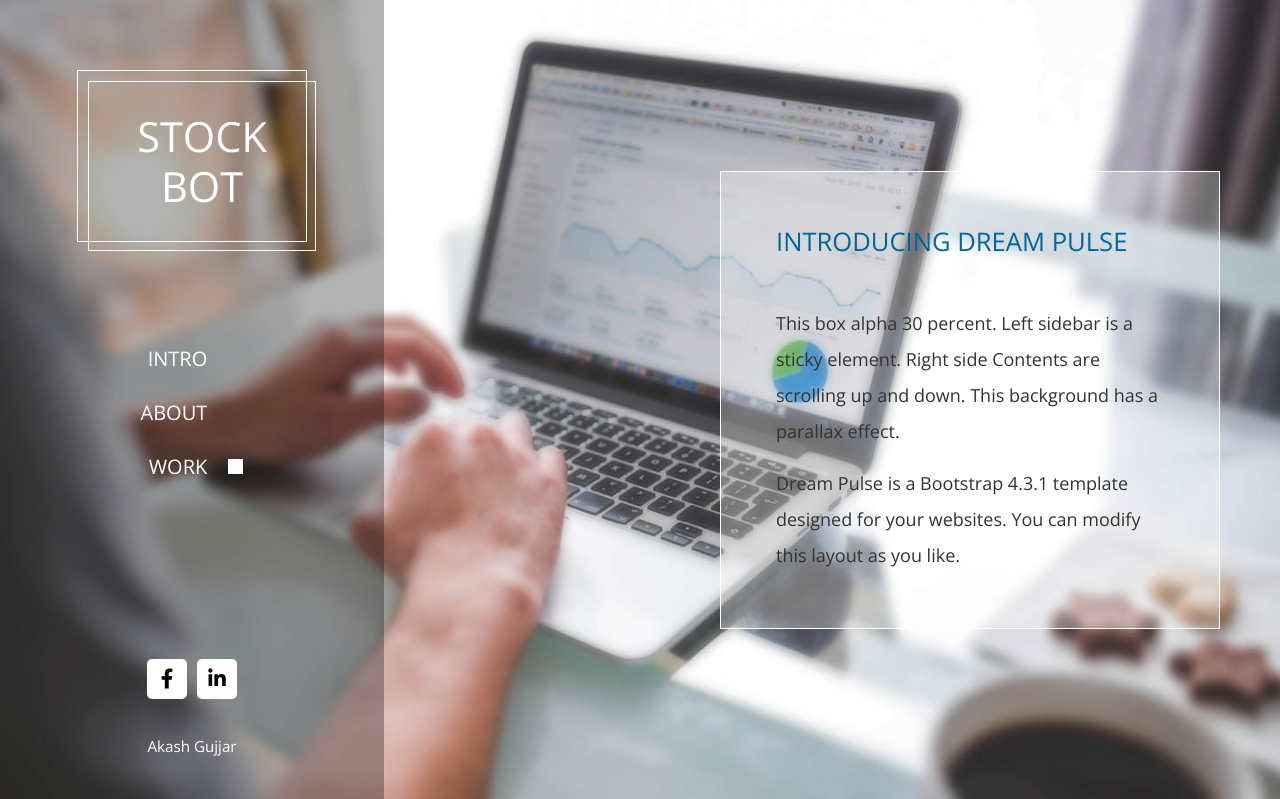
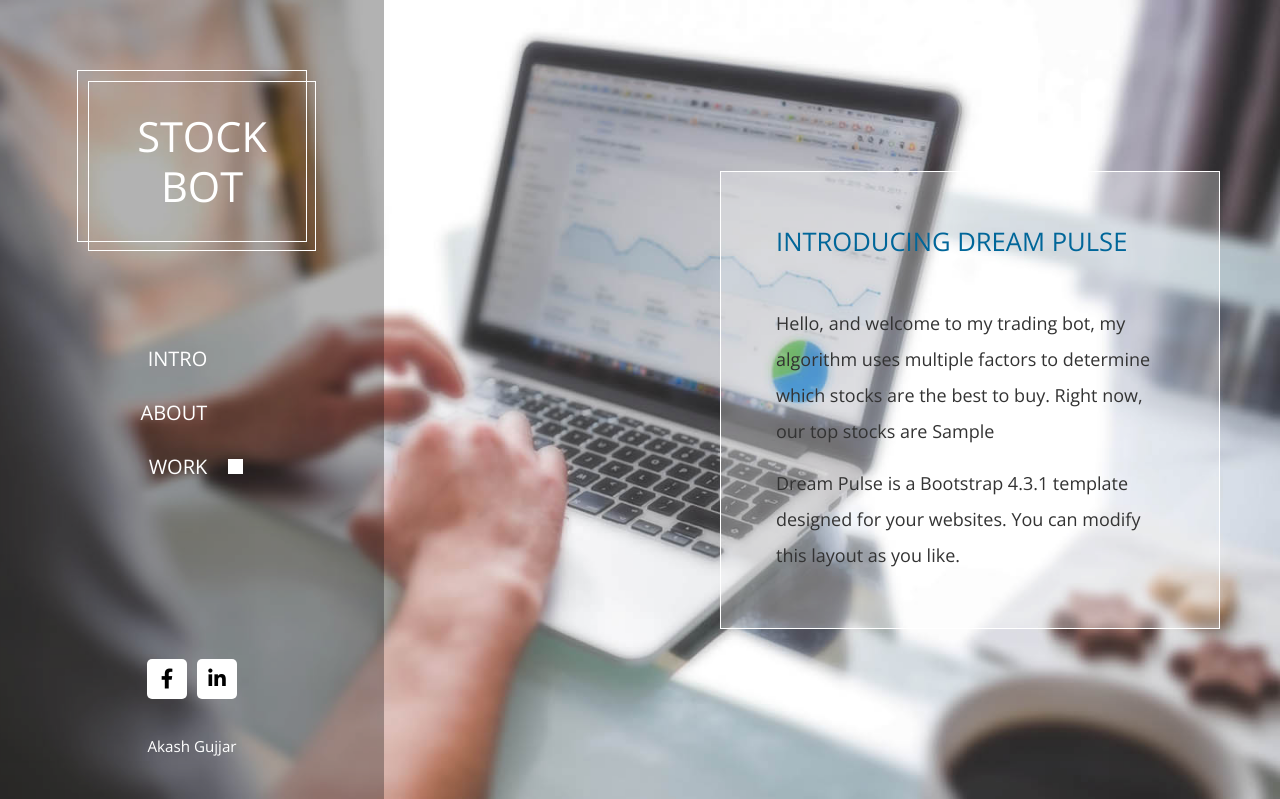
Before and after one commit to akashsgujjar/StockBot, a Flask app: template templates/index.html in a window 1280 px wide. Shown: the top 799 px of the page. Run offline with Flask 2, Linux system fonts and the light colour scheme; the template is opened without the code that fills it: most values are stand-ins (such as "Sample title", 1, 10 or a date in 2020); some libraries are stand-ins or nearby versions.

Commit message:
css clean up

```diff
--- a/templates/index.html
+++ b/templates/index.html
@@ -81,15 +81,13 @@ https://templatemo.com/tm-536-dream-pulse
             <div
               class="parallax-window"
               data-parallax="scroll"
-              data-image-src="static/dream-pulse-header.jpg">
+              data-image-src="{{url_for('static', filename='dream-pulse-header.jpg')}}">
               <div class="tm-section-wrap">
                 <section id="intro" class="tm-section">
                     <div class="tm-bg-white-transparent tm-intro">
                         <h2 class="tm-section-title mb-5 text-uppercase tm-color-primary">Introducing Dream Pulse</h2>
                         <p class="tm-color-gray">
-                          This box alpha 30 percent. Left sidebar is a sticky element.
-                          Right side Contents are scrolling up and down. This background has a
-                          parallax effect.
+                          Hello, and welcome to my trading bot, my algorithm uses multiple factors to determine which stocks are the best to buy. Right now, our top stocks are {{buyMe}}
                         </p>
                         <p class="mb-0 tm-color-gray">
                           Dream Pulse is a Bootstrap 4.3.1 template designed for your websites. You can modify this layout as you like.
```
